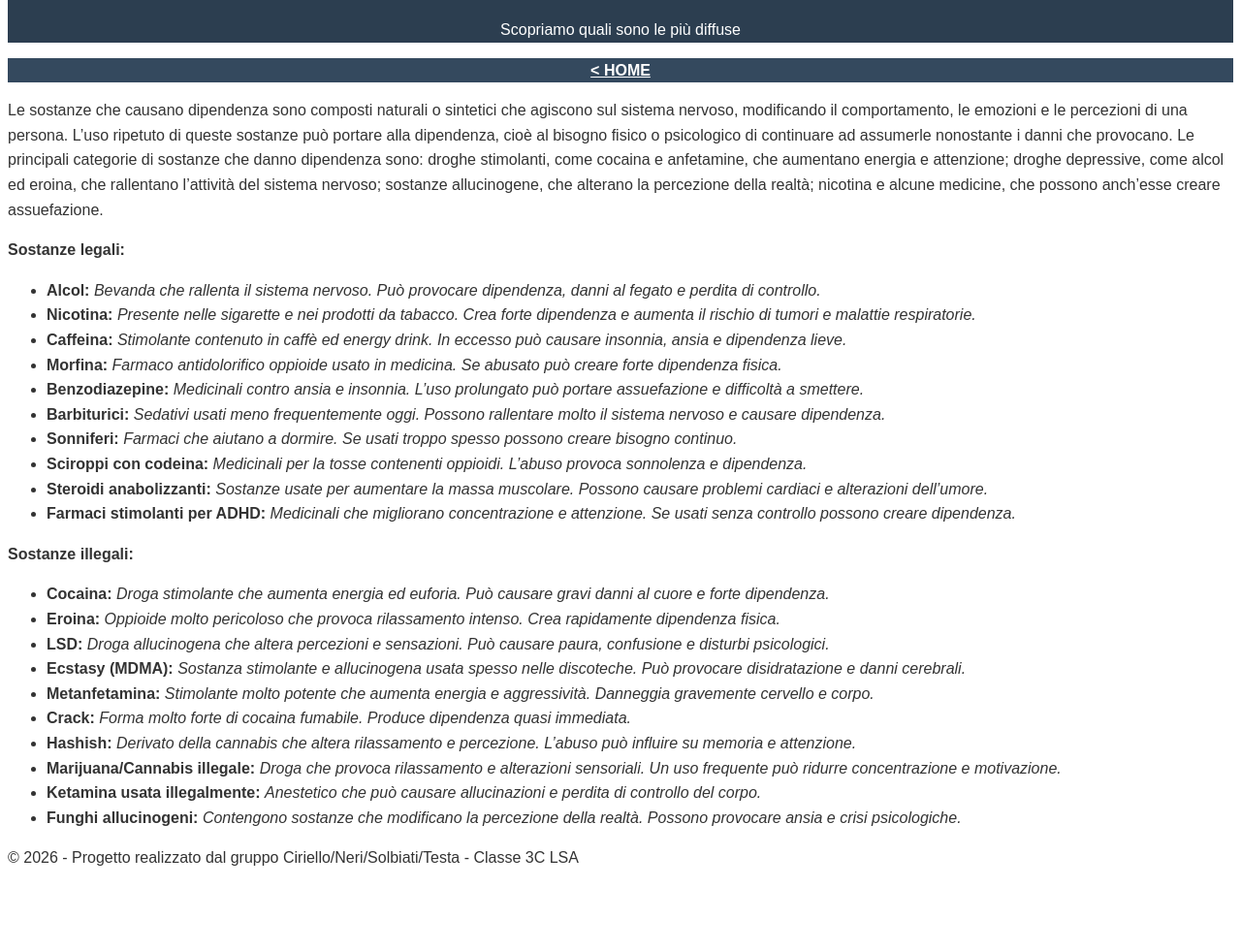
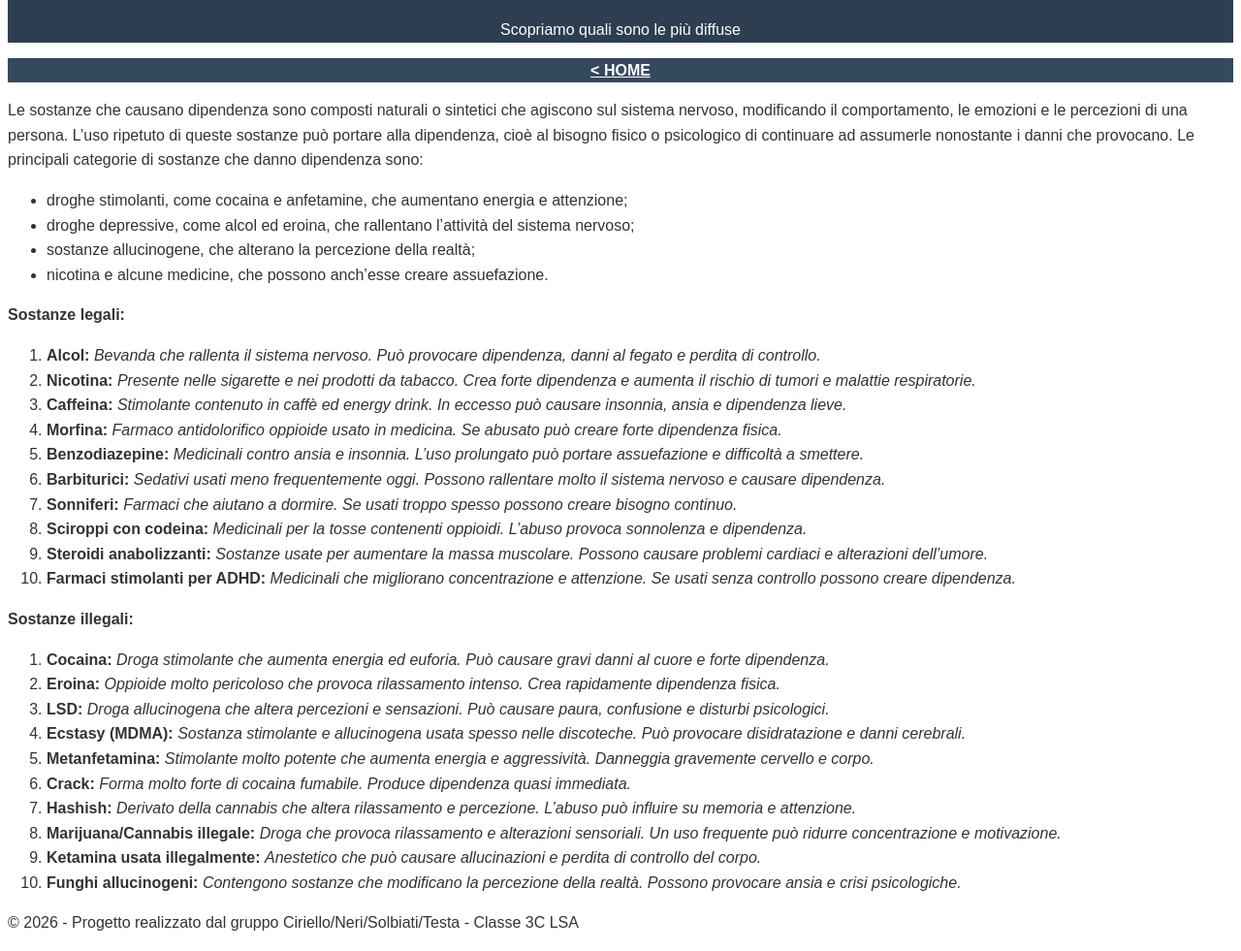
Before and after one commit to testus-corporation/sito_web_info, a plain HTML site: page sostanze.html in a window 1280 px wide. Shown: the part 76-1057 px from the top of the page at 97% size. Before the commit the page ends 990 px from the top, so only its background shows below. Drawn offline with Linux system fonts and the light colour scheme.

Commit message:
agg.sostanze2

```diff
--- a/sostanze.html
+++ b/sostanze.html
@@ -30,15 +30,18 @@
             <p>
                 Le sostanze che causano dipendenza sono composti naturali o sintetici che agiscono sul sistema nervoso, modificando il comportamento, le emozioni e le percezioni di una persona. L’uso ripetuto di queste sostanze può portare alla dipendenza, cioè al bisogno fisico o psicologico di continuare ad assumerle nonostante i danni che provocano.
                 Le principali categorie di sostanze che danno dipendenza sono:
-                droghe stimolanti, come cocaina e anfetamine, che aumentano energia e attenzione;
-                droghe depressive, come alcol ed eroina, che rallentano l’attività del sistema nervoso;
-                sostanze allucinogene, che alterano la percezione della realtà;
-                nicotina e alcune medicine, che possono anch’esse creare assuefazione.
+            </p>
+                <ul>
+                    <li>droghe stimolanti, come cocaina e anfetamine, che aumentano energia e attenzione;</li>
+                    <li>droghe depressive, come alcol ed eroina, che rallentano l’attività del sistema nervoso;</li>
+                    <li>sostanze allucinogene, che alterano la percezione della realtà;</li>
+                    <li>nicotina e alcune medicine, che possono anch’esse creare assuefazione.</li>
+                </ul>
 
-            </p>
+
             <p><b>Sostanze legali:</b></p>
 
-            <ul>
+            <ol>
                 <li><b>Alcol:</b> <i>Bevanda che rallenta il sistema nervoso. Può provocare dipendenza, danni al fegato e perdita di controllo.</i></li>
 
                 <li><b>Nicotina:</b> <i>Presente nelle sigarette e nei prodotti da tabacco. Crea forte dipendenza e aumenta il rischio di tumori e malattie respiratorie.</i></li>
@@ -58,12 +61,12 @@
                 <li><b>Steroidi anabolizzanti:</b> <i>Sostanze usate per aumentare la massa muscolare. Possono causare problemi cardiaci e alterazioni dell’umore.</i></li>
 
                 <li><b>Farmaci stimolanti per ADHD:</b> <i>Medicinali che migliorano concentrazione e attenzione. Se usati senza controllo possono creare dipendenza.</i></li>
-            </ul>
+            </ol>
 
 
             <p><b>Sostanze illegali:</b></p>
 
-            <ul>
+            <ol>
                 <li><b>Cocaina:</b> <i>Droga stimolante che aumenta energia ed euforia. Può causare gravi danni al cuore e forte dipendenza.</i></li>
 
                 <li><b>Eroina:</b> <i>Oppioide molto pericoloso che provoca rilassamento intenso. Crea rapidamente dipendenza fisica.</i></li>
@@ -83,7 +86,7 @@
                 <li><b>Ketamina usata illegalmente:</b> <i>Anestetico che può causare allucinazioni e perdita di controllo del corpo.</i></li>
 
                 <li><b>Funghi allucinogeni:</b> <i>Contengono sostanze che modificano la percezione della realtà. Possono provocare ansia e crisi psicologiche.</i></li>
-            </ul>
+            </ol>
 
     </div>
 
```
Also changed, not shown: index.html (+1 -1 lines).
